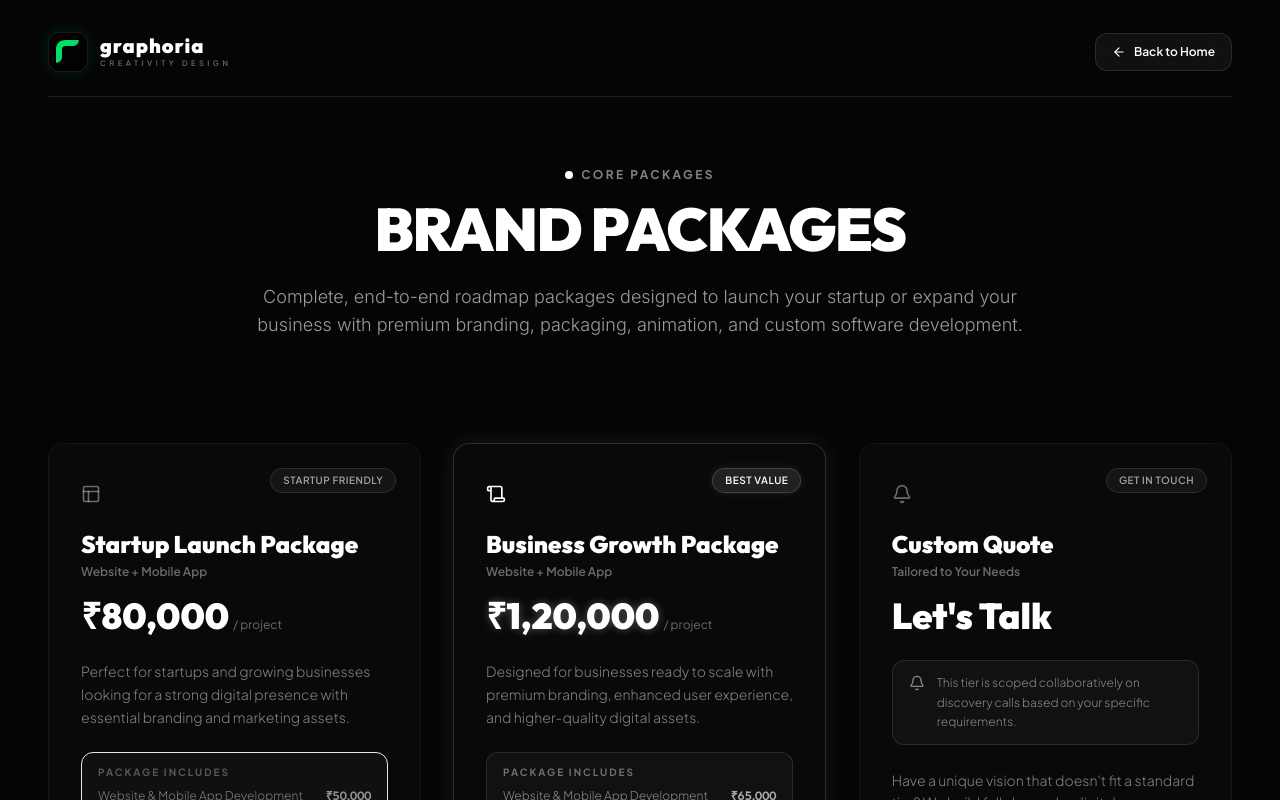
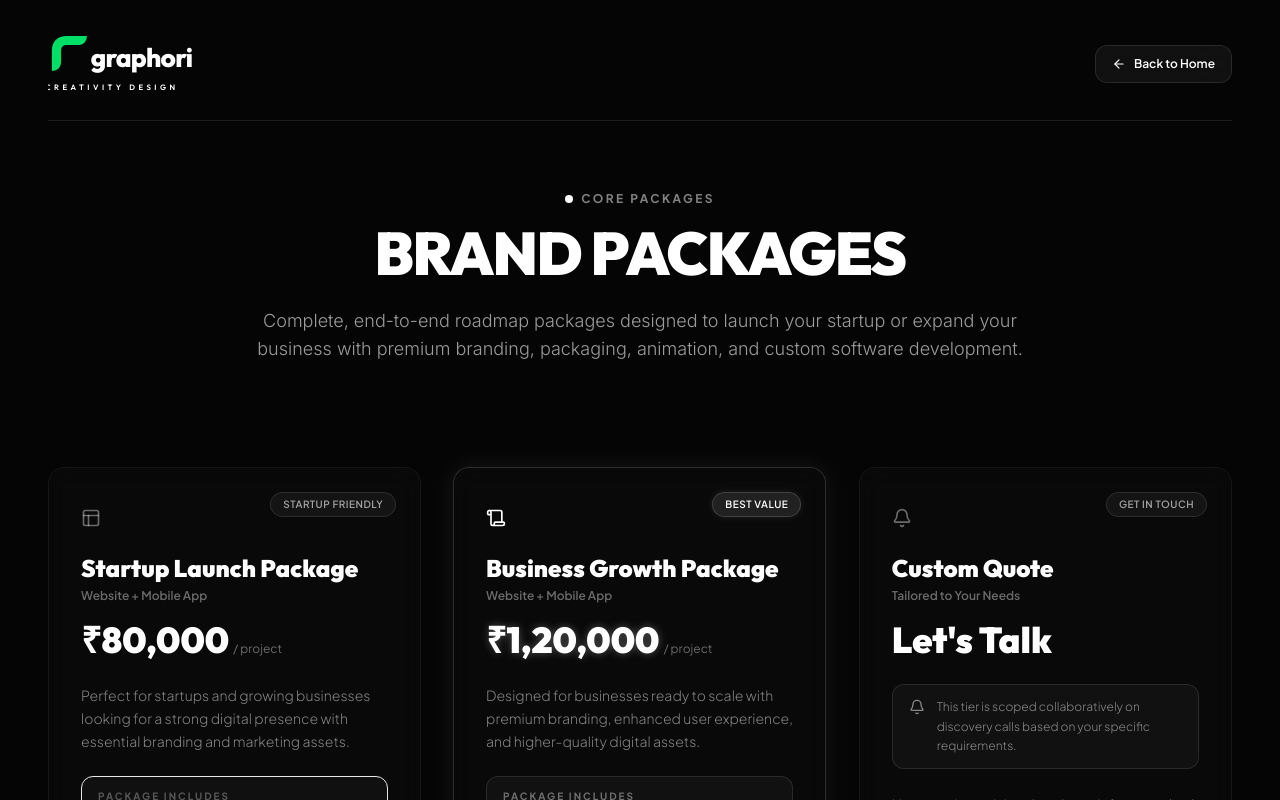
Before and after one commit to Pavitthiran-6/graphoria-moodboard, a React (Vite) app: page /pricing in a window 1280 px wide. Shown: the top 800 px of the page. Built offline with nearby package versions, Linux system fonts and the light colour scheme.

Commit message:
feat: use pixel-perfect inline SVG brand logo composition on pricing and service pages

```diff
--- a/src/components/PricingPage.jsx
+++ b/src/components/PricingPage.jsx
@@ -180,21 +180,43 @@ export default function PricingPage() {
         {/* Brand Logo */}
         <div
           onClick={() => navigateWithTransition('/')}
-          className="flex items-center gap-3 cursor-pointer group"
+          className="flex items-center cursor-pointer group"
         >
-          {/* Logo Mark SVG */}
-          <div className="w-10 h-10 rounded-xl bg-black/60 flex items-center justify-center border border-white/10 shadow-[0_0_15px_rgba(0,223,102,0.15)] group-hover:border-white/20 transition-all duration-300">
-            <svg viewBox="0 0 100 100" className="w-6 h-6 transform group-hover:scale-110 transition-transform duration-300">
+          <svg viewBox="90 150 370 165" className="h-14 md:h-16 w-auto transition-transform duration-300 group-hover:scale-[1.02]">
+            <g transform="translate(15, 5)">
+              {/* Green corner logo mark */}
               <path
                 d="M 0,40 C 0,15 15,0 40,0 L 95,0 C 95,15 85,25 70,25 L 40,25 C 30,25 25,30 25,40 L 25,70 C 25,85 15,95 0,95 Z"
+                transform="translate(85, 155) scale(0.95)"
                 fill="#00DF66"
               />
-            </svg>
-          </div>
-          <div className="flex flex-col">
-            <span className="font-display font-black text-xl tracking-wider text-white leading-none">graphoria</span>
-            <span className="text-[7.5px] font-semibold text-white/40 tracking-[3.5px] uppercase leading-none mt-1 group-hover:text-white/60 transition-colors duration-300">creativity design</span>
-          </div>
+              {/* 'graphoria' text */}
+              <text
+                x="185"
+                y="235"
+                fontFamily="'Outfit', sans-serif"
+                fontSize="68"
+                fontWeight="800"
+                fill="#ffffff"
+                letterSpacing="-2px"
+              >
+                graphoria
+              </text>
+              {/* 'CREATIVITY DESIGN' text */}
+              <text
+                x="240"
+                y="295"
+                fontFamily="'Outfit', sans-serif"
+                fontSize="20"
+                fontWeight="600"
+                fill="#ffffff"
+                letterSpacing="9px"
+                textAnchor="middle"
+              >
+                CREATIVITY DESIGN
+              </text>
+            </g>
+          </svg>
         </div>
 
         {/* Back Button */}
--- a/src/components/ServicePage.jsx
+++ b/src/components/ServicePage.jsx
@@ -463,27 +463,46 @@ export default function ServicePage() {
           <span>Back</span>
         </button>
 
-        {/* Logo Divider */}
-        <div className="h-6 w-[1px] bg-white/15 hidden sm:block" />
-
         {/* Logo Badge */}
         <div
           onClick={() => navigateWithTransition('/')}
-          className="flex items-center gap-2.5 cursor-pointer group bg-black/30 backdrop-blur-md px-3.5 py-1.5 rounded-xl border border-white/5 shadow-lg"
+          className="flex items-center cursor-pointer group bg-black/30 backdrop-blur-md px-1 py-1 rounded-xl border border-white/5 shadow-lg transition-all duration-300 hover:border-white/10"
         >
-          {/* Logo Mark SVG */}
-          <div className="w-6 h-6 rounded-lg bg-black/60 flex items-center justify-center border border-white/10 shadow-[0_0_10px_rgba(0,223,102,0.15)] group-hover:border-white/20 transition-all duration-300">
-            <svg viewBox="0 0 100 100" className="w-3.5 h-3.5 transform group-hover:scale-110 transition-transform duration-300">
+          <svg viewBox="90 150 370 165" className="h-9 w-auto">
+            <g transform="translate(15, 5)">
+              {/* Green corner logo mark */}
               <path
                 d="M 0,40 C 0,15 15,0 40,0 L 95,0 C 95,15 85,25 70,25 L 40,25 C 30,25 25,30 25,40 L 25,70 C 25,85 15,95 0,95 Z"
+                transform="translate(85, 155) scale(0.95)"
                 fill="#00DF66"
               />
-            </svg>
-          </div>
-          <div className="flex flex-col">
-            <span className="font-display font-black text-sm tracking-wider text-white leading-none">graphoria</span>
-            <span className="text-[5.5px] font-semibold text-white/40 tracking-[2px] uppercase leading-none mt-0.5 group-hover:text-white/60 transition-colors duration-300">creativity design</span>
-          </div>
+              {/* 'graphoria' text */}
+              <text
+                x="185"
+                y="235"
+                fontFamily="'Outfit', sans-serif"
+                fontSize="68"
+                fontWeight="800"
+                fill="#ffffff"
+                letterSpacing="-2px"
+              >
+                graphoria
+              </text>
+              {/* 'CREATIVITY DESIGN' text */}
+              <text
+                x="240"
+                y="295"
+                fontFamily="'Outfit', sans-serif"
+                fontSize="20"
+                fontWeight="600"
+                fill="#ffffff"
+                letterSpacing="9px"
+                textAnchor="middle"
+              >
+                CREATIVITY DESIGN
+              </text>
+            </g>
+          </svg>
         </div>
       </div>
 
```
